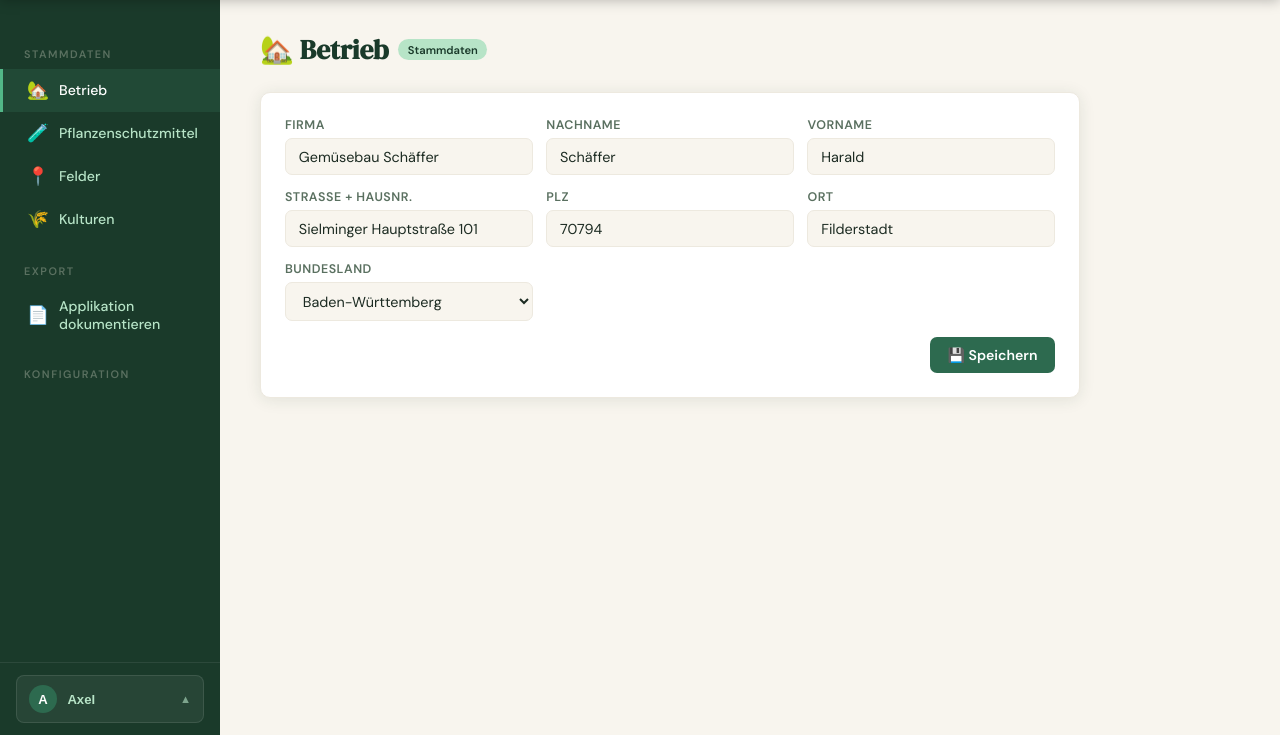
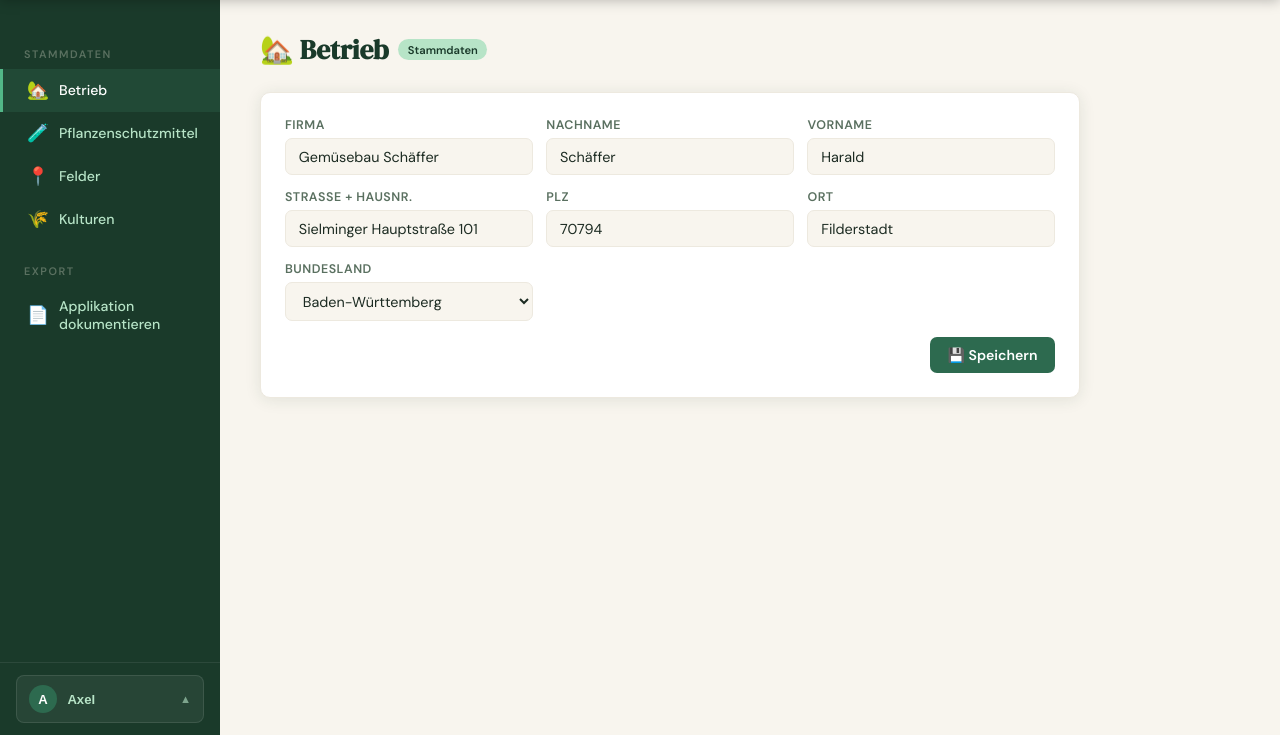
Before and after one commit to schulsi/PSMSimple, a Flask app: page / in a window 1280 px wide. Shown: the part 65-800 px from the top of the page. Run offline with Flask 3, Linux system fonts and the light colour scheme; a user stored in the database is signed in; data comes from the database, SQL or seed files in the repository.

Commit message:
Removed section

```diff
--- a/templates/index.html
+++ b/templates/index.html
@@ -314,7 +314,6 @@
       <a onclick="showTab('kulturen',this)"><span class="ico">🌾</span> Kulturen</a>
       <div class="section-label">Export</div>
       <a onclick="showTab('export',this)"><span class="ico">📄</span> Applikation dokumentieren</a>
-      <div class="section-label">Konfiguration</div>
     </div>
 
     <!-- ── User widget ── -->
```
